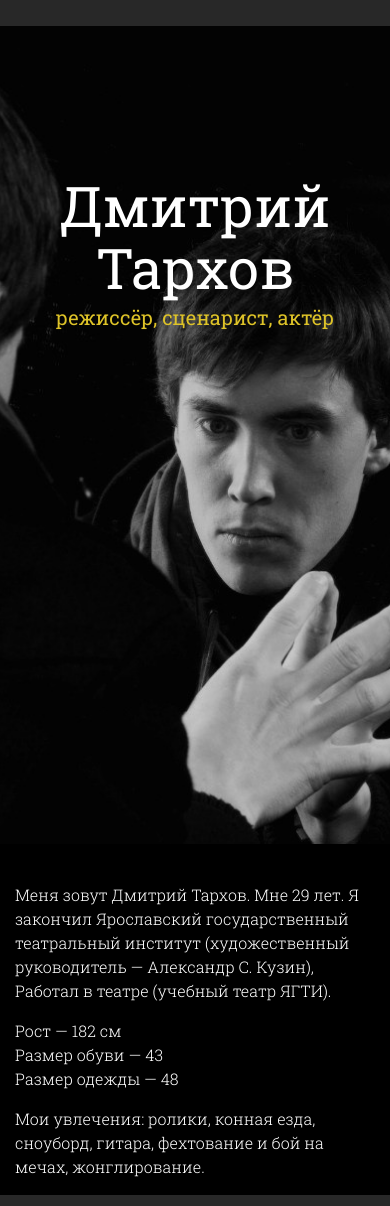
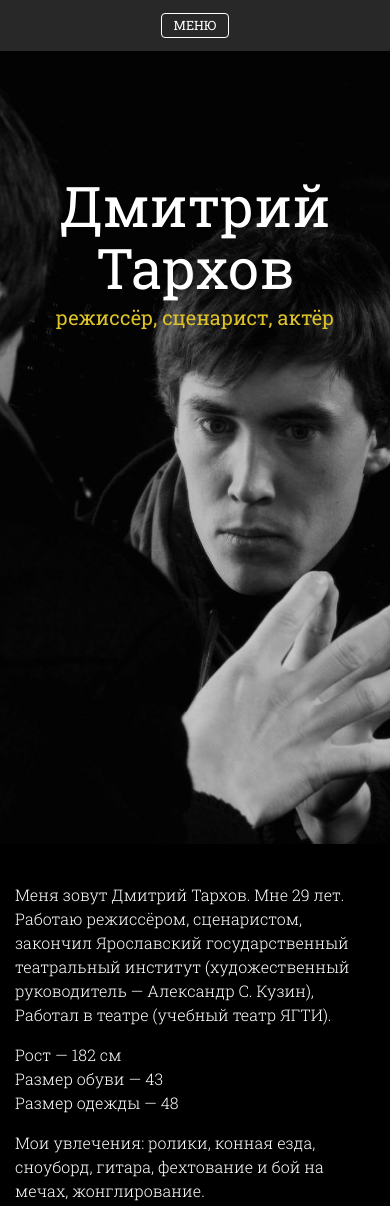
Before and after one commit to vlterno/dmitri, a plain HTML site: page index.html in a window 390 px wide. Shown: the top 1206 px of the page. Drawn offline with nearby package versions, Linux system fonts and the light colour scheme; a script that the page names is missing.

Commit message:
fix mob nav

```diff
--- a/css/custom.css
+++ b/css/custom.css
@@ -58,6 +58,24 @@ body {
 
 .navbar {
     padding: .8rem 1rem;
+}
+
+.navbar-light .navbar-toggler {
+    background-image: none;
+    border-color: rgb(255, 255, 255);
+	color: white;
+}
+
+.navbar-toggler {
+    width: auto;
+    font-size: 0.8rem;
+    line-height: 0.5;
+    background-size: 24px 24px;
+    border: 1px solid rgb(255, 255, 255);
+}
+
+.navbar-light .navbar-brand:focus, .navbar-light .navbar-brand:hover, .navbar-light .navbar-toggler:focus, .navbar-light .navbar-toggler:hover {
+    color: rgba(255, 255, 255, 0.9);
 }
 
 /* Custom page CSS
--- a/index.html
+++ b/index.html
@@ -31,6 +31,7 @@
     </div>
     <nav class="navbar navbar-light navbar-static-top bg-faded">
       <div class="container nav-center">
+        <button class="navbar-toggler hidden-sm-up" type="button" data-toggle="collapse" data-target="#exCollapsingNavbar2" aria-expanded="false" aria-controls="exCollapsingNavbar2" aria-label="Toggle navigation"><p>МЕНЮ</p></button>
         <div class="collapse navbar-toggleable-xs" id="exCollapsingNavbar2">
           <ul class="nav navbar-nav " role="tablist">
             <li class="nav-item">
@@ -70,7 +71,7 @@
             <img src="images/about.png" class="img-fluid">
           </div>
           <div class="col-xs-12 col-md-5 describe-block-2">
-            <p>Меня зовут Дмитрий Тархов. Мне 29 лет. Я закончил Ярославский государственный театральный институт  (художественный руководитель — Александр C. Кузин), Работал в театре (учебный театр ЯГТИ).</p>
+            <p>Меня зовут Дмитрий Тархов. Мне 29 лет. Работаю режиссёром, сценаристом, закончил Ярославский государственный театральный институт  (художественный руководитель — Александр C. Кузин), Работал в театре (учебный театр ЯГТИ).</p>
             <p>Рост — 182 см<br>Размер обуви — 43<br>Размер одежды — 48</p>
             <p>Мои увлечения: ролики, конная езда, сноуборд, гитара, фехтование и бой на мечах, жонглирование.</p>
           </div>
```
